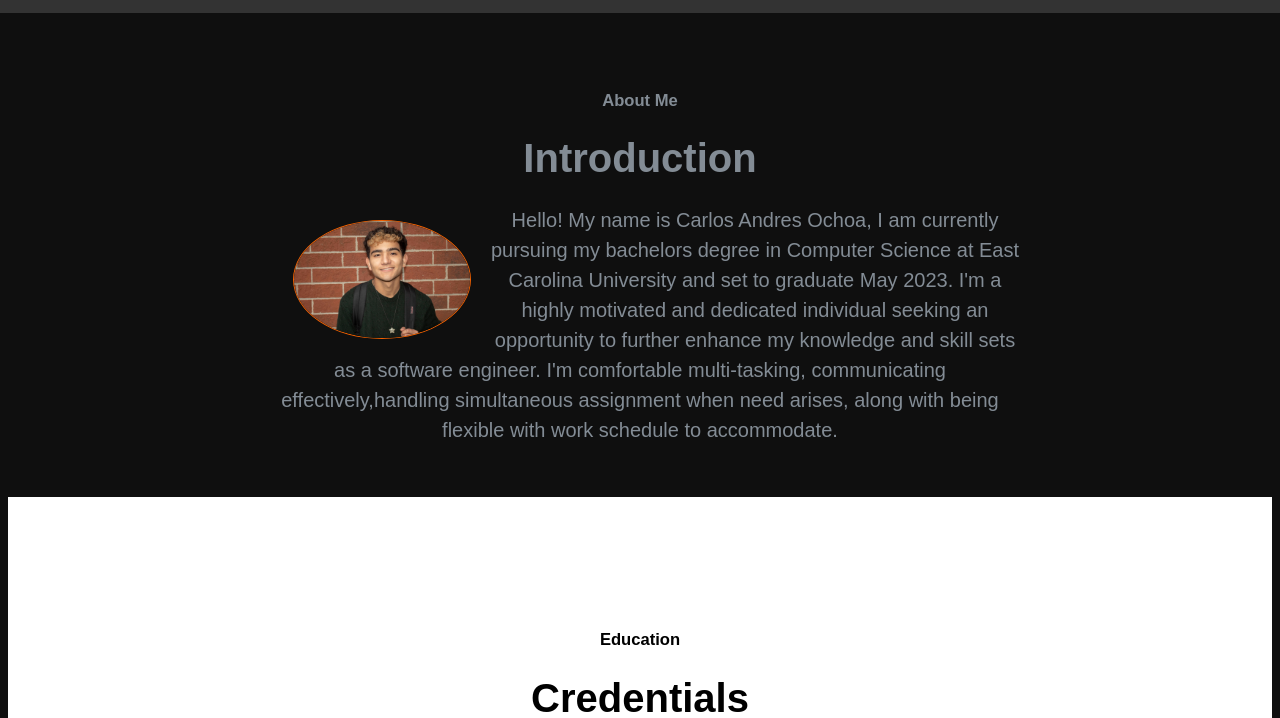
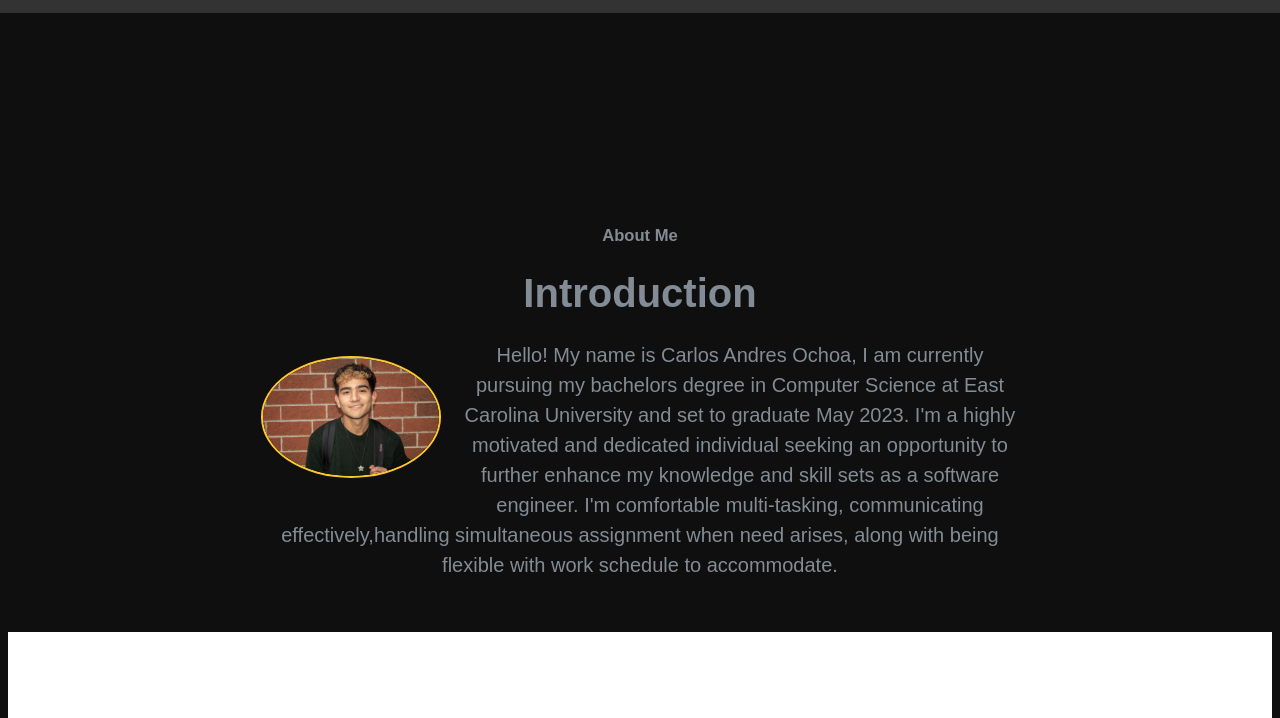
Before and after one commit to ochoac19/Personal-Website, a plain HTML site: page Site/index.html in a window 1280 px wide. Shown: the part 82-800 px from the top of the page. Drawn offline with nearby package versions, Linux system fonts and the light colour scheme.

Commit message:
Color change lol

```diff
--- a/Site/styles.css
+++ b/Site/styles.css
@@ -6,7 +6,10 @@
 img{
   max-width: 100%;
 }
-
+.top-fill{
+  height: 120px;
+  width: 100%;
+}
 /*End of All around CSS*/
 
 
@@ -108,9 +111,9 @@ body{
     /*For the intro image*/
     .intro-info img {
       width: 11rem;
-      border: 1px solid #F06000;
+      border: 2.5px solid #FDC82F;
       border-radius: 50%;
-      margin: 0.9rem 1rem 0 2rem;
+      margin: 1rem 0rem 1rem;
       float: left;
       margin-right: 20px;
     }
```
